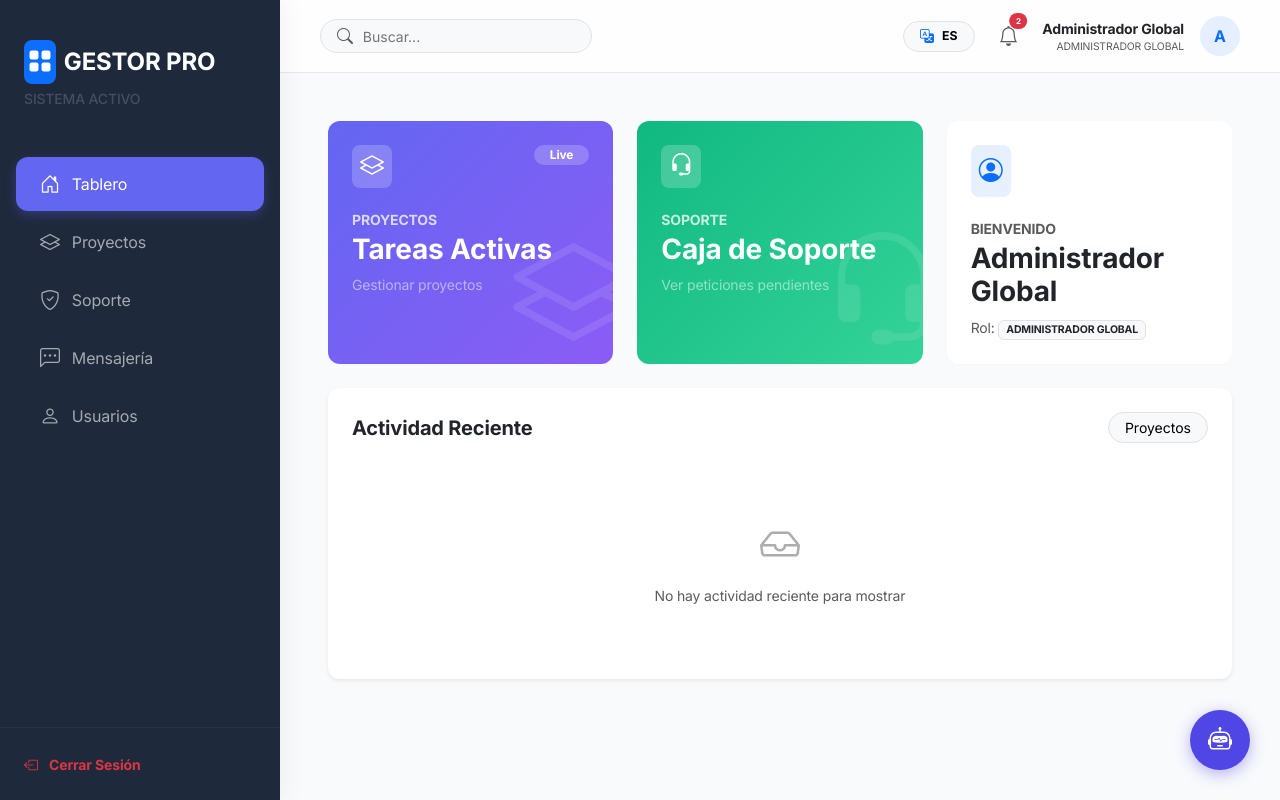
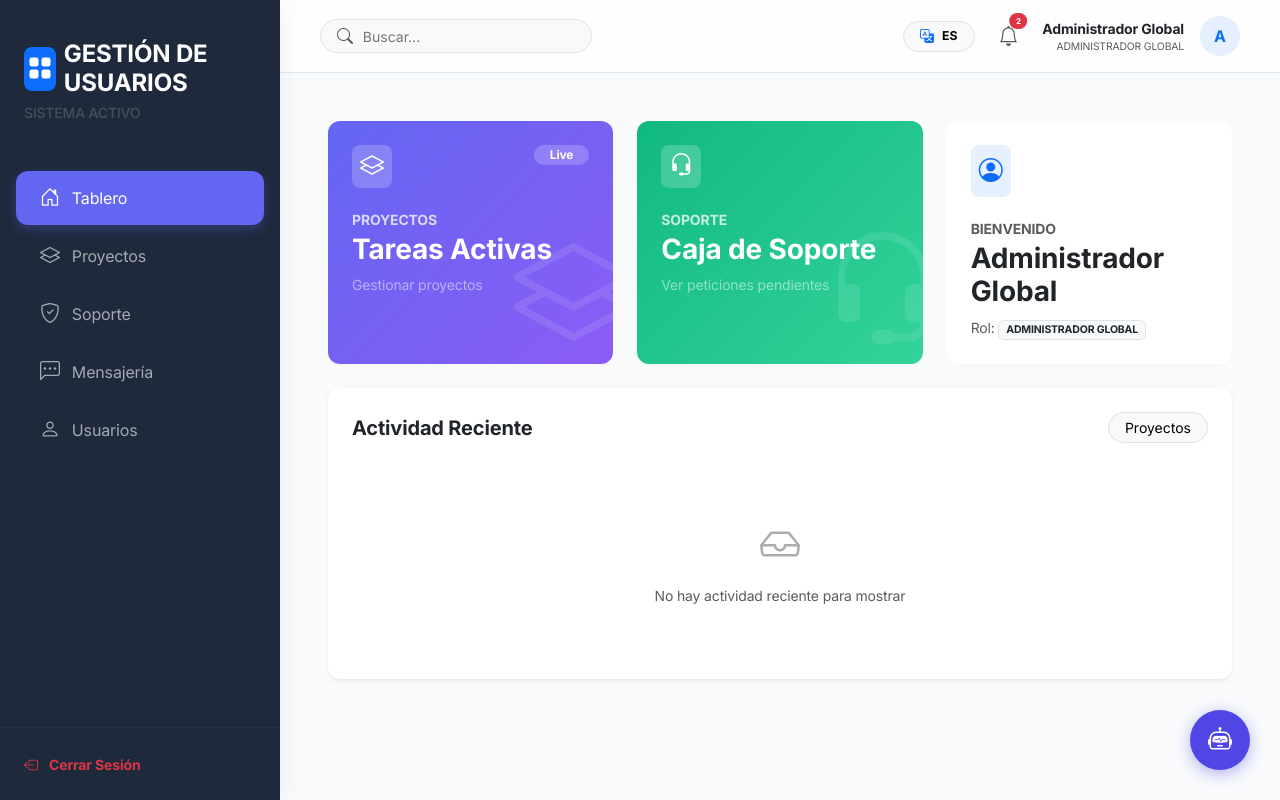
Before and after one commit to Xenov2030/ProyectodeGestion, a PHP site: page / in a window 1280 px wide. Run offline with PHP 8.4, Linux system fonts and the light colour scheme; a user stored in the database is signed in.

Commit message:
Cambié el nombre de gestor pro a sistema de gestión

```diff
--- a/proyectoJuevesNewton/proyecto_fixed/app/Core/I18n.php
+++ b/proyectoJuevesNewton/proyecto_fixed/app/Core/I18n.php
@@ -33,7 +33,7 @@ class I18n {
             'ago' => 'hace',
             'yesterday' => 'ayer',
             'no_recent_activity' => 'No hay actividad reciente para mostrar',
-            'login_title' => 'Gestor Pro',
+            'login_title' => 'Sistema de Gestión',
             'login_subtitle' => 'Inicia sesión en tu cuenta para continuar',
             'email_address' => 'Correo Electrónico',
             'password' => 'Contraseña',
--- a/proyectoJuevesNewton/proyecto_fixed/database/final_schema.sql
+++ b/proyectoJuevesNewton/proyecto_fixed/database/final_schema.sql
@@ -1,5 +1,5 @@
 -- ============================================================
--- GESTOR PRO - Schema SQL v2.0 (Producción)
+-- Sistema de gestión - Schema SQL v2.0 (Producción)
 -- ============================================================
 -- INSTRUCCIONES DE IMPORTACIÓN:
 --   1. Abre phpMyAdmin en http://localhost/phpmyadmin
--- a/proyectoJuevesNewton/proyecto_fixed/views/layouts/app.php
+++ b/proyectoJuevesNewton/proyecto_fixed/views/layouts/app.php
@@ -18,7 +18,7 @@ $isUsers     = (strpos($route, 'users') === 0);
 <head>
     <meta charset="UTF-8">
     <meta name="viewport" content="width=device-width, initial-scale=1.0">
-    <title>Gestor Pro | <?= I18n::t('dashboard') ?></title>
+    <title>Sistema de gestión | <?= I18n::t('dashboard') ?></title>
     <link href="https://fonts.googleapis.com/css2?family=Inter:wght@300;400;500;600;700&display=swap" rel="stylesheet">
     <link href="https://cdn.jsdelivr.net/npm/bootstrap@5.3.0/dist/css/bootstrap.min.css" rel="stylesheet">
     <link href="https://cdn.jsdelivr.net/npm/bootstrap-icons@1.10.5/font/bootstrap-icons.css" rel="stylesheet">
@@ -54,7 +54,7 @@ $isUsers     = (strpos($route, 'users') === 0);
         <div class="sidebar-header">
             <div class="d-flex align-items-center gap-2 mb-1">
                 <div class="bg-primary rounded-3 p-1"><i class="bi bi-grid-fill text-white fs-4"></i></div>
-                <h4 class="m-0 fw-bold tracking-tight">GESTOR PRO</h4>
+                <h4 class="m-0 fw-bold tracking-tight">GESTIÓN DE USUARIOS</h4>
             </div>
             <span class="text-secondary opacity-50 small fw-medium"><?= I18n::t('system_active') ?></span>
         </div>
--- a/proyectoJuevesNewton/proyecto_fixed/views/layouts/auth.php
+++ b/proyectoJuevesNewton/proyecto_fixed/views/layouts/auth.php
@@ -7,7 +7,7 @@ use app\Core\I18n;
 <head>
     <meta charset="UTF-8">
     <meta name="viewport" content="width=device-width, initial-scale=1.0">
-    <title>Gestor Pro | Authentication</title>
+    <title>Gestor System | Authentication</title>
     <link href="https://fonts.googleapis.com/css2?family=Inter:wght@400;600;700&display=swap" rel="stylesheet">
     <link href="https://cdn.jsdelivr.net/npm/bootstrap@5.3.0/dist/css/bootstrap.min.css" rel="stylesheet">
     <link href="https://cdn.jsdelivr.net/npm/bootstrap-icons@1.10.5/font/bootstrap-icons.css" rel="stylesheet">
--- a/proyectoJuevesNewton/proyecto_fixed/views/ticket/TicketController.php
+++ b/proyectoJuevesNewton/proyecto_fixed/views/ticket/TicketController.php
@@ -23,7 +23,7 @@ class TicketController {
         ob_start();
         include __DIR__ . '/../views/tickets_view.php';
         $content = ob_get_clean();
-        $title = 'Tickets - Gestor Profesional';
+        $title = 'Tickets - Sistema de gestión';
         include __DIR__ . '/../views/layout.php';
     }
 
@@ -81,7 +81,7 @@ class TicketController {
         ob_start();
         include __DIR__ . '/../views/profesional_tramites.php';
         $content = ob_get_clean();
-        $title = 'Trámites Profesionales - Gestor Profesional';
+        $title = 'Trámites Profesionales - Sistema de gestión';
         include __DIR__ . '/../views/layout.php';
     }
 
@@ -107,7 +107,7 @@ class TicketController {
         ob_start();
         include __DIR__ . '/../views/profesional_ticket_editar.php';
         $content = ob_get_clean();
-        $title = 'Actualizar Trámite - Gestor Profesional';
+        $title = 'Actualizar Trámite - Sistema de gestión';
         include __DIR__ . '/../views/layout.php';
     }
 
```
Also changed, not shown: proyectoJuevesNewton/proyecto_fixed/docs/INSTALACION.md (+1 -1 lines), proyectoJuevesNewton/proyecto_fixed/README.md, 2 other files.
